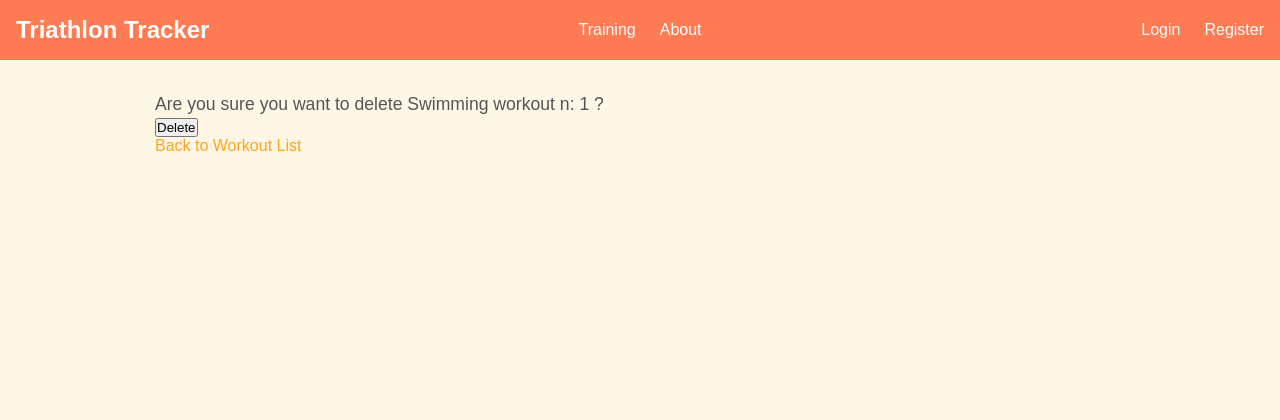
After one commit to juancmorenoh/django_triathlon_tracker, a Django app: page /workouts/1/delete/ in a window 1280 px wide. The commit adds this page. Shown: the top 420 px of the page. Run offline with Django 5.2, Linux system fonts and the light colour scheme; tables that the repository leaves empty hold one stand-in row (values such as "Sample post").

Commit message:
Separate delete and detail view of model workout

```diff
--- /dev/null
+++ b/apps/workout_logs/templates/workout_logs/delete_workout.html
@@ -0,0 +1,15 @@
+{% extends 'base.html' %}
+
+{% block title %} Workout - delete {% endblock %}
+
+{% block content %}
+
+    <form method="POST">
+        {% csrf_token %}
+        <p> Are you sure you want to delete {{ workout.get_activity_type_display }} workout n: {{ workout.id }} ?</p>
+        <button type="submit">Delete</button>
+    </form>
+
+    <a href="{% url 'workout_list' %}">Back to Workout List</a>
+
+{% endblock %}
--- a/apps/workout_logs/urls.py
+++ b/apps/workout_logs/urls.py
@@ -7,4 +7,5 @@ urlpatterns = [
     path('workouts/add/', views.add_workout, name='add_workout'),
     path('workouts/<int:workout_id>/', views.detail_workout, name='detail_workout'),
     path('workouts/<int:workout_id>/update/', views.update_workout, name='update_workout'),
+    path('workouts/<int:workout_id>/delete/', views.delete_workout, name='delete_workout'),
 ]
--- a/apps/workout_logs/views.py
+++ b/apps/workout_logs/views.py
@@ -39,12 +39,16 @@ def update_workout(request, workout_id):
         form = WorkoutForm(instance=workout)
     return render(request, 'workout_logs/add_workout.html', {'form': form})
 
+def delete_workout(request, workout_id):
+    workout = get_object_or_404(Workout, id=workout_id)
+    if request.method == "POST":
+        workout.delete()
+        return redirect('workout_list')  # Redirect to the workout list after delete
+    return render(request,'workout_logs/delete_workout.html',{'workout': workout})
+
 #You can create a separate view for deleting
 #you might create a html with the button and add the block
 #to the detail.html
 def detail_workout(request,workout_id):
     workout = get_object_or_404(Workout, id=workout_id)
-    if request.method == "POST":
-        workout.delete()
-        return redirect('workout_list')  # Redirect to the workout list after deletion
     return render(request,'workout_logs/detail_workout.html',{'workout': workout})
```
Also changed, not shown: apps/workout_logs/templates/workout_logs/detail_workout.html (+7 -14 lines), media/profile_pics/2025-01-05_1.png (deleted), media/profile_pics/Screenshot_2024-10-29_122737.png (deleted), media/profile_pics/Screenshot_2024-11-07_175744.png (deleted), media/profile_pics/profilePIC_ZklR8ot.png (added).
